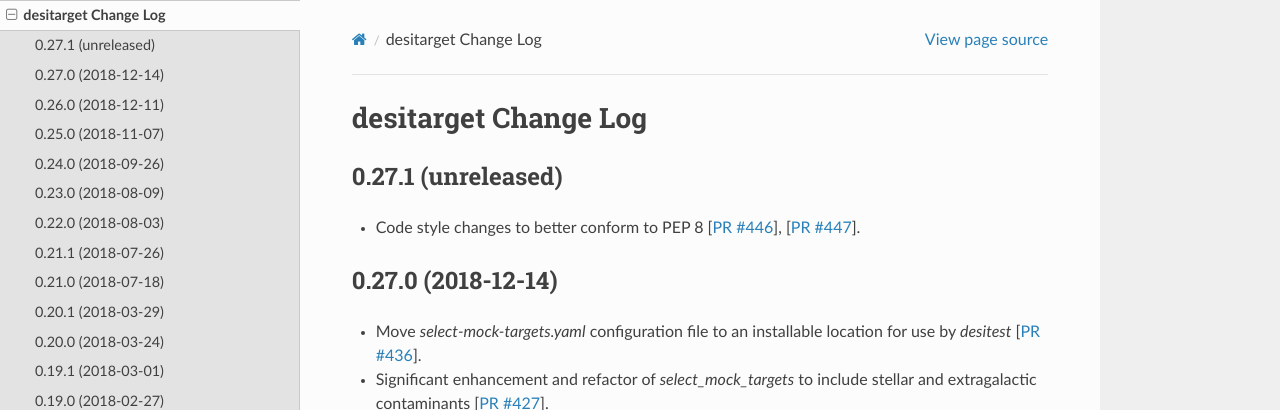
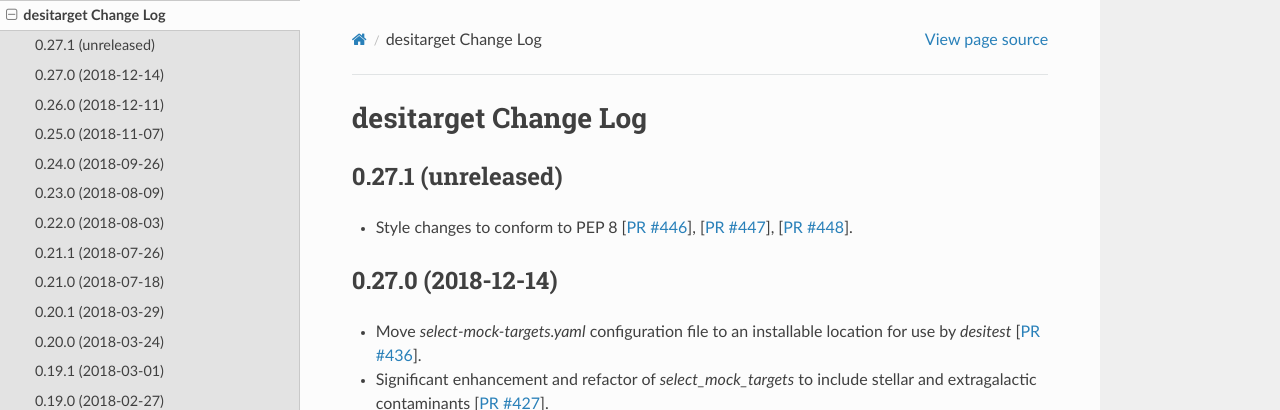
Before and after one commit to desihub/desitarget, a Sphinx documentation site: the page built from doc/changes.rst, in a window 1280 px wide and 900 px high. Shown: the top 410 px of the window. Built offline with Sphinx 7.4.7 and the Read the Docs theme 2.0.0, drawn with Linux system fonts in a browser that asks for light colours.

Commit message:
updating the changes docs

```diff
--- a/doc/changes.rst
+++ b/doc/changes.rst
@@ -5,10 +5,11 @@ desitarget Change Log
 0.27.1 (unreleased)
 -------------------
 
-* Code style changes to better conform to PEP 8 [`PR #446`_], [`PR #447`_].
+* Style changes to conform to PEP 8 [`PR #446`_], [`PR #447`_], [`PR #448`_].
 
 .. _`PR #446`: https://github.com/desihub/desitarget/pull/446
 .. _`PR #447`: https://github.com/desihub/desitarget/pull/447
+.. _`PR #448`: https://github.com/desihub/desitarget/pull/448
 
 0.27.0 (2018-12-14)
 -------------------
```
